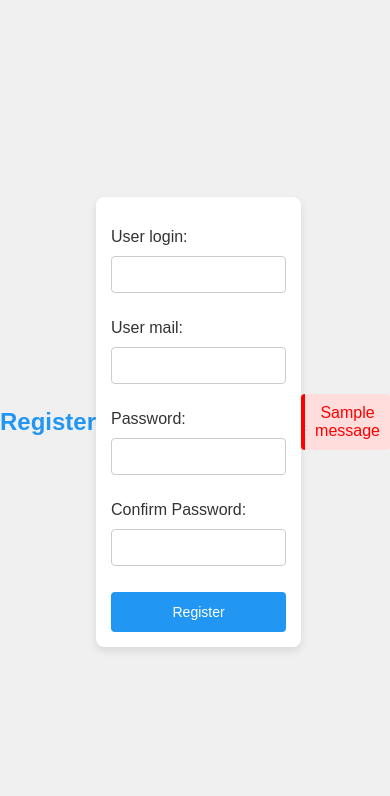
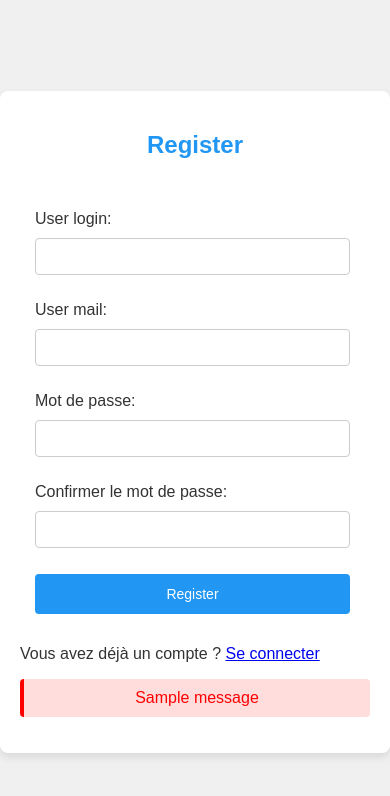
Before and after one commit to Stephanethr/login, a Django app: page /accounts/register/ in a window 390 px wide. Shown: the top 796 px of the page. Run offline with Django 5.2, Linux system fonts and the light colour scheme; tables that the repository leaves empty hold one stand-in row (values such as "Sample post"); one stand-in notice (Sample message) is shown.

Commit message:
Patch CSS

```diff
--- a/accounts/forms.py
+++ b/accounts/forms.py
@@ -2,8 +2,8 @@ from django import forms
 from .models import User
 
 class RegisterForm(forms.ModelForm):
-    user_password = forms.CharField(widget=forms.PasswordInput, label='Password')
-    confirm_password = forms.CharField(widget=forms.PasswordInput, label='Confirm Password')
+    user_password = forms.CharField(widget=forms.PasswordInput, label='Mot de passe')
+    confirm_password = forms.CharField(widget=forms.PasswordInput, label='Confirmer le mot de passe')
 
     class Meta:
         model = User
@@ -15,9 +15,9 @@ class RegisterForm(forms.ModelForm):
         confirm_password = cleaned_data.get('confirm_password')
 
         if password and confirm_password and password != confirm_password:
-            raise forms.ValidationError("Passwords do not match")
+            raise forms.ValidationError("Les mots de passes de correspondent pas")
         return cleaned_data
 
 class LoginForm(forms.Form):
     user_login = forms.CharField(max_length=255, label='Login')
-    user_password = forms.CharField(widget=forms.PasswordInput, label='Password')
+    user_password = forms.CharField(widget=forms.PasswordInput, label='Mot de passe')
--- a/accounts/static/accounts/css/style.css
+++ b/accounts/static/accounts/css/home.css
@@ -64,13 +64,13 @@ button:hover {
     background-color: #1976D2;
 }
 
-/* Error or Success messages */
 ul {
     list-style-type: none;
     padding: 0;
 }
 
-li {
+/* Error messages */
+li.error {
     background-color: #ffdddd;
     color: red;
     padding: 10px;
@@ -80,6 +80,16 @@ li {
     text-align: center;
 }
 
+/* Success messages */
+li.success {
+    background-color: #ddffdd;
+    color: green;
+    padding: 10px;
+    margin: 5px 0;
+    border-left: 4px solid green;
+    border-radius: 4px;
+    text-align: center;
+}
 /* Responsive design */
 @media (max-width: 600px) {
     form {
--- /dev/null
+++ b/accounts/static/accounts/css/register.css
@@ -0,0 +1,89 @@
+
+/* Global Styles */
+body {
+    font-family: 'Arial', sans-serif;
+    background-color: #f0f0f0;
+    color: #333;
+    margin: 0;
+    padding: 0;
+    display: flex;
+    justify-content: center;
+    align-items: center;
+    height: 100vh;
+}
+
+/* div container */
+div {
+    background-color: white;
+    padding: 20px;
+    border-radius: 8px;
+    box-shadow: 0 4px 8px rgba(0, 0, 0, 0.1);
+    max-width: 400px;
+    width: 100%;
+}
+
+/* Title */
+h2 {
+    text-align: center;
+    color: #2196F3;
+    font-size: 28px;
+    margin-bottom: 20px;
+}
+
+/* Input fields */
+input {
+    width: 100%;
+    padding: 10px;
+    margin: 10px 0;
+    border: 1px solid #ccc;
+    border-radius: 4px;
+    box-sizing: border-box;
+}
+
+/* Submit button */
+button {
+    width: 100%;
+    padding: 12px;
+    background-color: #2196F3;
+    color: white;
+    border: none;
+    border-radius: 4px;
+    cursor: pointer;
+    font-size: 16px;
+}
+
+button:hover {
+    background-color: #1976D2;
+}
+
+/* Error or Success messages */
+ul {
+    list-style-type: none;
+    padding: 0;
+}
+
+li {
+    background-color: #ffdddd;
+    color: red;
+    padding: 10px;
+    margin: 5px 0;
+    border-left: 4px solid red;
+    border-radius: 4px;
+    text-align: center;
+}
+
+/* Responsive design */
+@media (max-width: 600px) {
+    form {
+        padding: 15px;
+        width: 90%;
+    }
+
+    h2 {
+        font-size: 24px;
+    }
+
+    button {
+        font-size: 14px;
+    }
+}
--- a/accounts/templates/accounts/home.html
+++ b/accounts/templates/accounts/home.html
@@ -5,7 +5,7 @@
     <meta charset="UTF-8">
     <meta name="viewport" content="width=device-width, initial-scale=1.0">
     <title>Home</title>
-    <link rel="stylesheet" href="{% static 'accounts/css/style.css' %}">
+    <link rel="stylesheet" href="{% static 'accounts/css/home.css' %}">
 </head>
 <body>
     <img id="ok" src="{% static 'accounts/images/ok.png' %}" alt="C'EST OKAY">
--- a/accounts/templates/accounts/login.html
+++ b/accounts/templates/accounts/login.html
@@ -5,9 +5,10 @@
     <meta charset="UTF-8">
     <meta name="viewport" content="width=device-width, initial-scale=1.0">
     <title>Login</title>
-    <link rel="stylesheet" href="{% static 'accounts/css/style.css' %}">
+    <link rel="stylesheet" href="{% static 'accounts/css/login.css' %}">
 </head>
 <body>
+<div>
     <h2>Login</h2>
     <form method="POST">
         {% csrf_token %}
@@ -20,9 +21,10 @@
     {% if messages %}
         <ul>
         {% for message in messages %}
-            <li>{{ message }}</li>
+            <li class="{{ message.tags }}">{{ message }}</li>
         {% endfor %}
         </ul>
     {% endif %}
+    </div>
 </body>
 </html>
--- a/accounts/templates/accounts/register.html
+++ b/accounts/templates/accounts/register.html
@@ -5,22 +5,24 @@
     <meta charset="UTF-8">
     <meta name="viewport" content="width=device-width, initial-scale=1.0">
     <title>Register</title>
-    <link rel="stylesheet" href="{% static 'accounts/css/style.css' %}">
+    <link rel="stylesheet" href="{% static 'accounts/css/register.css' %}">
 </head>
 <body>
+<div>
     <h2>Register</h2>
     <form method="POST">
         {% csrf_token %}
         {{ form.as_p }}
         <button type="submit">Register</button>
     </form>
-
+    <p>Vous avez déjà un compte ? <a href="{% url 'login' %}">Se connecter</a></p>
     {% if messages %}
         <ul>
         {% for message in messages %}
-            <li>{{ message }}</li>
+            <li class="{{ message.tags }}">{{ message }}</li>
         {% endfor %}
         </ul>
     {% endif %}
+    </div>
 </body>
 </html>
--- a/login/settings.py
+++ b/login/settings.py
@@ -121,7 +121,7 @@ USE_TZ = True
 # Static files (CSS, JavaScript, Images)
 # https://docs.djangoproject.com/en/5.1/howto/static-files/
 
-STATIC_URL = 'static/'
+STATIC_URL = '/static/'
 
 STATICFILES_DIRS = [
     BASE_DIR / "static",
```
Also changed, not shown: accounts/static/accounts/css/login.css (added, +89 -0 lines), db.sqlite3.
